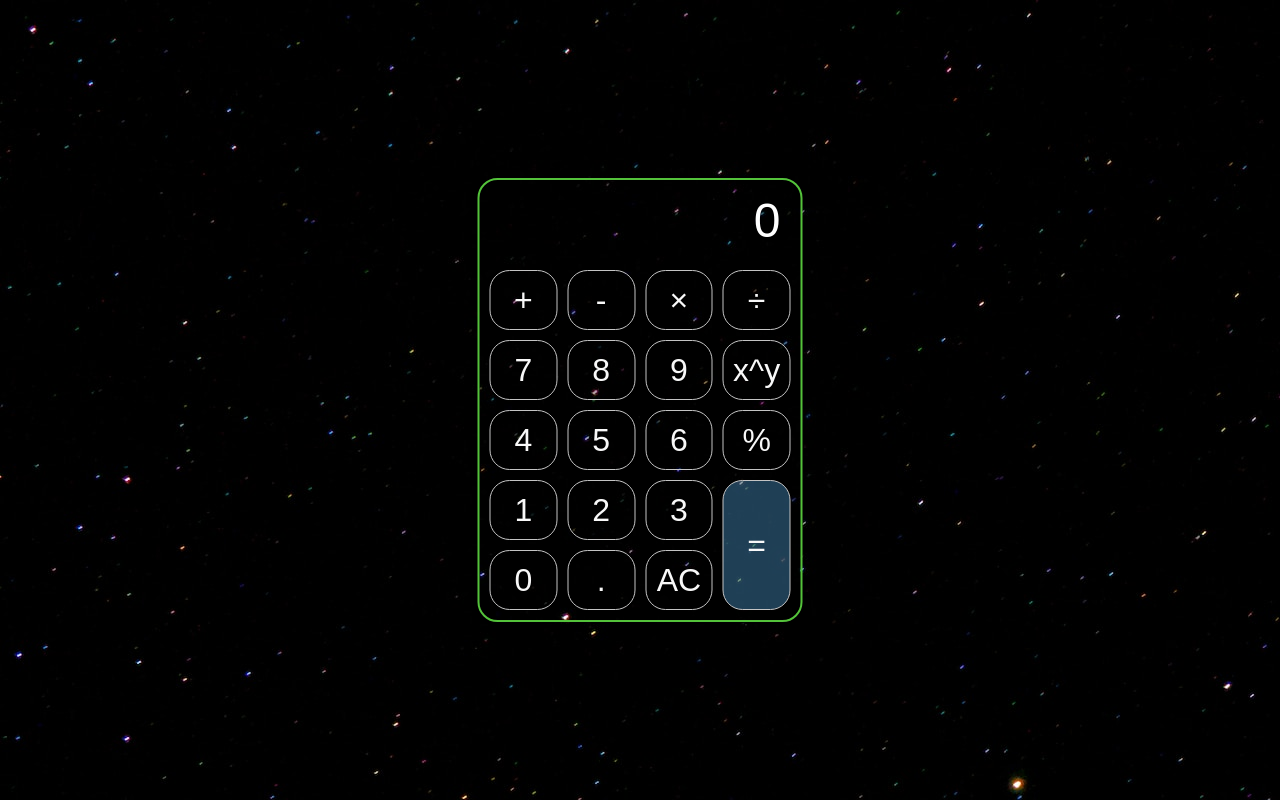
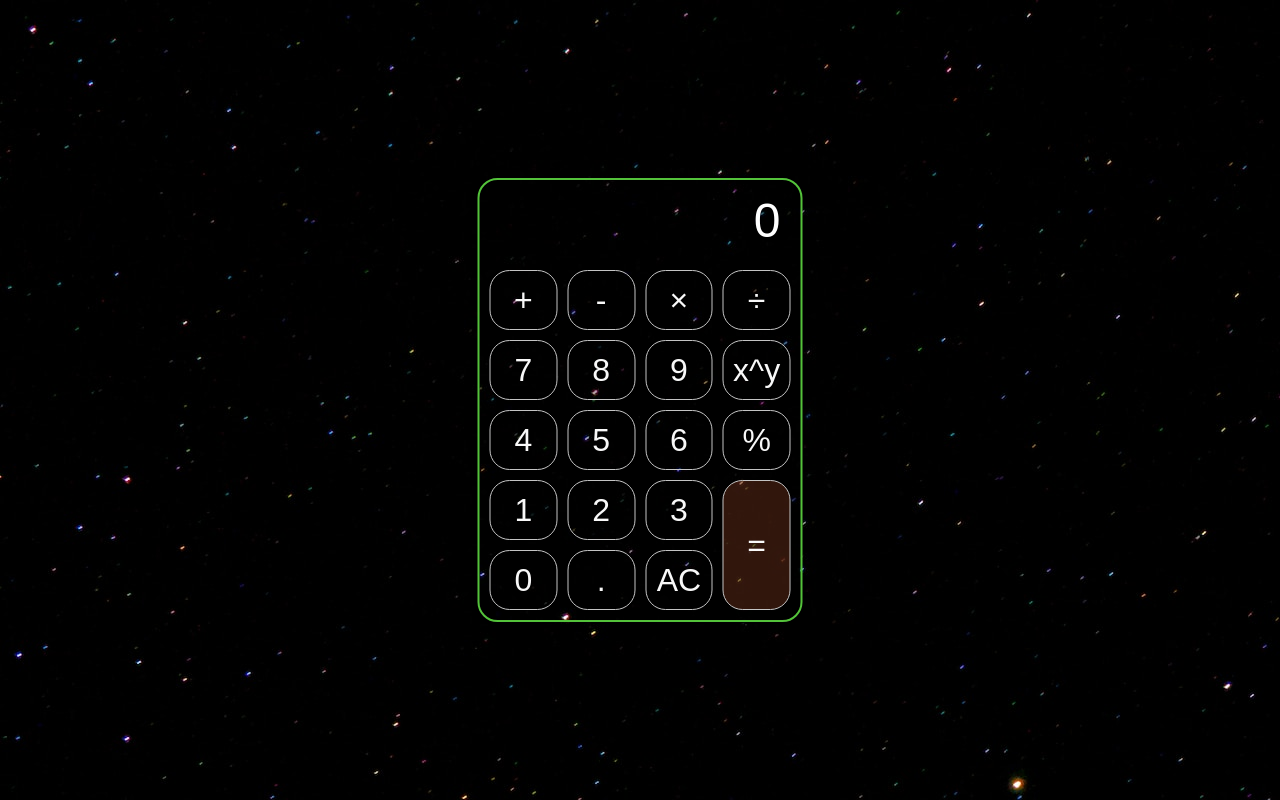
Before and after one commit to majsterek89/javascript_Calculator, a plain HTML site: page index.html in a window 1280 px wide. In both pictures the pointer is over the button 756 px from the left and 545 px from the top of the page. Drawn offline with Linux system fonts and the light colour scheme.

```diff
--- a/style.css
+++ b/style.css
@@ -61,7 +61,7 @@ button:active {
 }
 
 .equal-sign:hover {
-    background-color: rgba(78, 159, 212, 0.4);
+    background-color: rgba(123, 57, 32, 0.4);
 }
 
 .keys {
```
